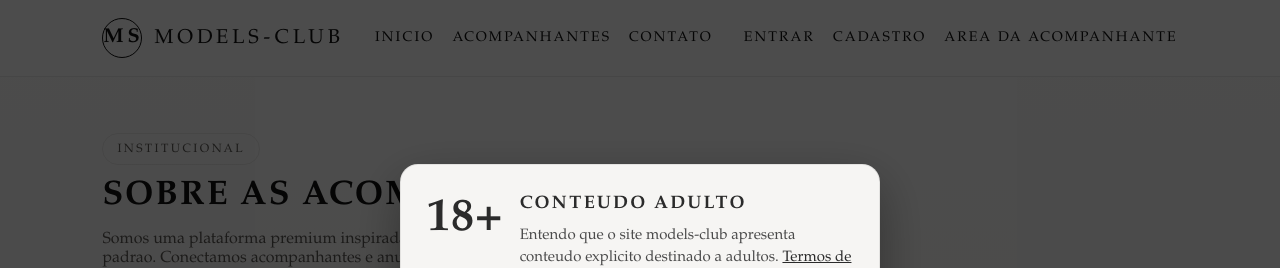
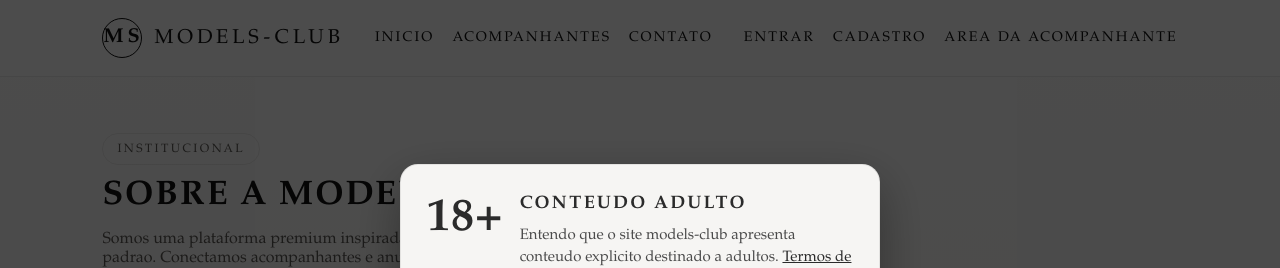
Before and after one commit to eduardomateuseichtalt-eng/modelssa-fianall, a React (Vite) app in the folder frontend/: page /sobre in a window 1280 px wide. Shown: the top 268 px of the page. Built offline with nearby package versions, Linux system fonts and the light colour scheme; no server answers.

Commit message:
ABOUT.JSX

```diff
--- a/frontend/src/pages/About.jsx
+++ b/frontend/src/pages/About.jsx
@@ -3,7 +3,7 @@
     <div className="page">
       <p className="pill">Institucional</p>
       <h1 className="section-title" style={{ marginTop: 12 }}>
-        Sobre as acompanhantes SA
+        Sobre a Models-Club LTDA
       </h1>
       <p className="muted" style={{ marginTop: 12, maxWidth: 720 }}>
         {
```
